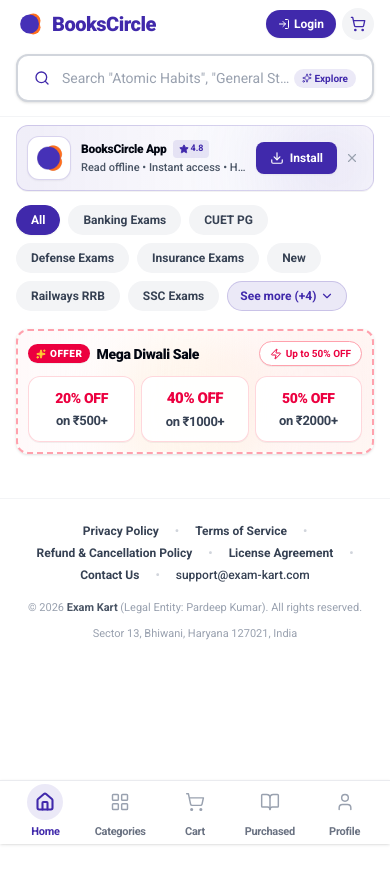
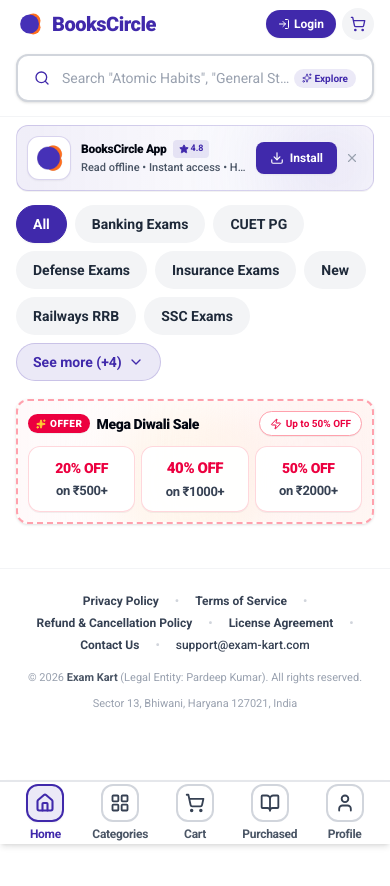
Before and after one commit to pktholia154/bookscirclefinal, a Next.js app: page / in a window 390 px wide. Shown: the top 886 px of the page. Before the commit the page ends 844 px from the top, so only its background shows below. Built offline with nearby package versions, Linux system fonts and the light colour scheme; no server answers; the database is empty.

Commit message:
style: update UI component aesthetics and scaling
Refined typography, padding, and border weights across several core components to improve visual hierarchy and readability on mobile devices.

```diff
--- a/components/BottomNav.tsx
+++ b/components/BottomNav.tsx
@@ -17,28 +17,30 @@
   cartCount,
 }) => {
   return (
-    <nav className="fixed bottom-0 left-0 right-0 z-40 h-16 sm:h-18 bg-white/95 backdrop-blur-md border-t md:border-x border-gray-200/80 flex items-center justify-around px-2 sm:px-6 max-w-2xl lg:max-w-3xl mx-auto shadow-sm">
+    <nav className="fixed bottom-0 left-0 right-0 z-40 h-16 sm:h-18 bg-white/95 backdrop-blur-md border-t-2 md:border-x-2 border-gray-200 flex items-center justify-around px-2 sm:px-6 max-w-2xl lg:max-w-3xl mx-auto shadow-md">
       {/* 1. Home Tab */}
       <button
         id="nav-tab-home"
         onClick={() => onTabChange('home')}
         className={`flex-1 py-1 flex flex-col items-center justify-center gap-1 transition-all active:scale-95 cursor-pointer ${
-          activeTab === 'home' ? 'text-[#4029AB]' : 'text-gray-400 hover:text-gray-600'
+          activeTab === 'home' ? 'text-[#4029AB]' : 'text-gray-600 hover:text-gray-900'
         }`}
       >
         <div
-          className={`w-9 h-9 rounded-full flex items-center justify-center transition-all ${
-            activeTab === 'home' ? 'bg-[#4029AB]/10' : ''
+          className={`w-9.5 h-9.5 sm:w-10 sm:h-10 rounded-xl sm:rounded-2xl border-2 flex items-center justify-center transition-all ${
+            activeTab === 'home'
+              ? 'border-[#4029AB] bg-[#4029AB]/10 text-[#4029AB] shadow-xs'
+              : 'border-gray-300 bg-white text-gray-700 hover:border-gray-500'
           }`}
         >
           <Home
             className="w-5 h-5"
-            strokeWidth={activeTab === 'home' ? 2.5 : 1.75}
+            strokeWidth={activeTab === 'home' ? 2.5 : 2.2}
           />
         </div>
         <span
-          className={`text-[11px] font-bold tracking-tight ${
-            activeTab === 'home' ? 'text-[#4029AB]' : 'text-gray-500'
+          className={`text-xs font-bold tracking-tight ${
+            activeTab === 'home' ? 'text-[#4029AB]' : 'text-gray-600'
           }`}
         >
           Home
@@ -50,22 +52,24 @@
         id="nav-tab-categories"
         onClick={() => onTabChange('categories')}
         className={`flex-1 py-1 flex flex-col items-center justify-center gap-1 transition-all active:scale-95 cursor-pointer ${
-          activeTab === 'categories' ? 'text-[#4029AB]' : 'text-gray-400 hover:text-gray-600'
+          activeTab === 'categories' ? 'text-[#4029AB]' : 'text-gray-600 hover:text-gray-900'
         }`}
       >
         <div
-          className={`w-9 h-9 rounded-full flex items-center justify-center transition-all ${
-            activeTab === 'categories' ? 'bg-[#4029AB]/10' : ''
+          className={`w-9.5 h-9.5 sm:w-10 sm:h-10 rounded-xl sm:rounded-2xl border-2 flex items-center justify-center transition-all ${
+            activeTab === 'categories'
+              ? 'border-[#4029AB] bg-[#4029AB]/10 text-[#4029AB] shadow-xs'
+              : 'border-gray-300 bg-white text-gray-700 hover:border-gray-500'
           }`}
         >
           <LayoutGrid
             className="w-5 h-5"
-            strokeWidth={activeTab === 'categories' ? 2.5 : 1.75}
+            strokeWidth={activeTab === 'categories' ? 2.5 : 2.2}
           />
         </div>
         <span
-          className={`text-[11px] font-bold tracking-tight ${
-            activeTab === 'categories' ? 'text-[#4029AB]' : 'text-gray-500'
+          className={`text-xs font-bold tracking-tight ${
+            activeTab === 'categories' ? 'text-[#4029AB]' : 'text-gray-600'
           }`}
         >
           Categories
@@ -77,27 +81,29 @@
         id="nav-tab-cart"
         onClick={() => onTabChange('cart')}
         className={`flex-1 py-1 relative flex flex-col items-center justify-center gap-1 transition-all active:scale-95 cursor-pointer ${
-          activeTab === 'cart' ? 'text-[#4029AB]' : 'text-gray-400 hover:text-gray-600'
+          activeTab === 'cart' ? 'text-[#4029AB]' : 'text-gray-600 hover:text-gray-900'
         }`}
       >
         <div
-          className={`w-9 h-9 rounded-full relative flex items-center justify-center transition-all ${
-            activeTab === 'cart' ? 'bg-[#4029AB]/10' : ''
+          className={`w-9.5 h-9.5 sm:w-10 sm:h-10 rounded-xl sm:rounded-2xl border-2 relative flex items-center justify-center transition-all ${
+            activeTab === 'cart'
+              ? 'border-[#4029AB] bg-[#4029AB]/10 text-[#4029AB] shadow-xs'
+              : 'border-gray-300 bg-white text-gray-700 hover:border-gray-500'
           }`}
         >
           <ShoppingCart
             className="w-5 h-5"
-            strokeWidth={activeTab === 'cart' ? 2.5 : 1.75}
+            strokeWidth={activeTab === 'cart' ? 2.5 : 2.2}
           />
           {cartCount > 0 && (
-            <span className="absolute 0 top-0.5 right-0.5 min-w-[16px] h-4 bg-[#4029AB] text-white text-[9px] font-black rounded-full flex items-center justify-center px-1 shadow-xs">
+            <span className="absolute -top-1.5 -right-1.5 min-w-[18px] h-[18px] bg-[#4029AB] text-white text-[10px] font-black rounded-full flex items-center justify-center px-1 shadow-xs border-2 border-white">
               {cartCount}
             </span>
           )}
         </div>
         <span
-          className={`text-[11px] font-bold tracking-tight ${
-            activeTab === 'cart' ? 'text-[#4029AB]' : 'text-gray-500'
+          className={`text-xs font-bold tracking-tight ${
+            activeTab === 'cart' ? 'text-[#4029AB]' : 'text-gray-600'
           }`}
         >
           Cart
@@ -109,22 +115,24 @@
         id="nav-tab-purchased"
         onClick={() => onTabChange('purchased')}
         className={`flex-1 py-1 flex flex-col items-center justify-center gap-1 transition-all active:scale-95 cursor-pointer ${
-          activeTab === 'purchased' ? 'text-[#4029AB]' : 'text-gray-400 hover:text-gray-600'
+          activeTab === 'purchased' ? 'text-[#4029AB]' : 'text-gray-600 hover:text-gray-900'
         }`}
       >
         <div
-          className={`w-9 h-9 rounded-full flex items-center justify-center transition-all ${
-            activeTab === 'purchased' ? 'bg-[#4029AB]/10' : ''
+          className={`w-9.5 h-9.5 sm:w-10 sm:h-10 rounded-xl sm:rounded-2xl border-2 flex items-center justify-center transition-all ${
+            activeTab === 'purchased'
+              ? 'border-[#4029AB] bg-[#4029AB]/10 text-[#4029AB] shadow-xs'
+              : 'border-gray-300 bg-white text-gray-700 hover:border-gray-500'
           }`}
         >
           <BookOpen
             className="w-5 h-5"
-            strokeWidth={activeTab === 'purchased' ? 2.5 : 1.75}
+            strokeWidth={activeTab === 'purchased' ? 2.5 : 2.2}
           />
         </div>
         <span
-          className={`text-[11px] font-bold tracking-tight ${
-            activeTab === 'purchased' ? 'text-[#4029AB]' : 'text-gray-500'
+          className={`text-xs font-bold tracking-tight ${
+            activeTab === 'purchased' ? 'text-[#4029AB]' : 'text-gray-600'
           }`}
         >
           Purchased
@@ -136,22 +144,24 @@
         id="nav-tab-profile"
         onClick={() => onTabChange('profile')}
         className={`flex-1 py-1 flex flex-col items-center justify-center gap-1 transition-all active:scale-95 cursor-pointer ${
-          activeTab === 'profile' ? 'text-[#4029AB]' : 'text-gray-400 hover:text-gray-600'
+          activeTab === 'profile' ? 'text-[#4029AB]' : 'text-gray-600 hover:text-gray-900'
         }`}
       >
         <div
-          className={`w-9 h-9 rounded-full flex items-center justify-center transition-all ${
-            activeTab === 'profile' ? 'bg-[#4029AB]/10' : ''
+          className={`w-9.5 h-9.5 sm:w-10 sm:h-10 rounded-xl sm:rounded-2xl border-2 flex items-center justify-center transition-all ${
+            activeTab === 'profile'
+              ? 'border-[#4029AB] bg-[#4029AB]/10 text-[#4029AB] shadow-xs'
+              : 'border-gray-300 bg-white text-gray-700 hover:border-gray-500'
           }`}
         >
           <User
             className="w-5 h-5"
-            strokeWidth={activeTab === 'profile' ? 2.5 : 1.75}
+            strokeWidth={activeTab === 'profile' ? 2.5 : 2.2}
           />
         </div>
         <span
-          className={`text-[11px] font-bold tracking-tight ${
-            activeTab === 'profile' ? 'text-[#4029AB]' : 'text-gray-500'
+          className={`text-xs font-bold tracking-tight ${
+            activeTab === 'profile' ? 'text-[#4029AB]' : 'text-gray-600'
           }`}
         >
           Profile
--- a/components/CategoryChips.tsx
+++ b/components/CategoryChips.tsx
@@ -41,10 +41,10 @@
         <Link
           id="chip-all"
           href="/"
-          className={`shrink-0 px-3.5 py-1.5 rounded-full text-xs font-bold transition-all duration-200 active:scale-95 whitespace-nowrap cursor-pointer ${
+          className={`shrink-0 px-4 py-2 rounded-full text-sm sm:text-[15px] font-bold transition-all duration-200 active:scale-95 whitespace-nowrap cursor-pointer ${
             selectedCategory.toLowerCase() === 'all'
               ? 'bg-[#4029AB] text-white border border-[#4029AB] shadow-xs'
-              : 'bg-gray-100 text-gray-700 border border-transparent hover:bg-gray-200'
+              : 'bg-gray-100 text-gray-800 border border-transparent hover:bg-gray-200'
           }`}
         >
           All
@@ -60,10 +60,10 @@
               key={cat.id}
               id={`chip-${slug}`}
               href={`/category/${encodeURIComponent(slug)}`}
-              className={`shrink-0 px-3.5 py-1.5 rounded-full text-xs font-bold transition-all duration-200 active:scale-95 whitespace-nowrap cursor-pointer ${
+              className={`shrink-0 px-4 py-2 rounded-full text-sm sm:text-[15px] font-bold transition-all duration-200 active:scale-95 whitespace-nowrap cursor-pointer ${
                 isSelected
                   ? 'bg-[#4029AB] text-white border border-[#4029AB] shadow-xs'
-                  : 'bg-gray-100 text-gray-700 border border-transparent hover:bg-gray-200'
+                  : 'bg-gray-100 text-gray-800 border border-transparent hover:bg-gray-200'
               }`}
             >
               {cat.title}
@@ -76,14 +76,14 @@
           <button
             id="chip-see-more-toggle"
             onClick={() => setIsExpanded((prev) => !prev)}
-            className="shrink-0 px-3 py-1.5 rounded-full text-xs font-bold text-[#4029AB] bg-[#4029AB]/10 hover:bg-[#4029AB]/15 border border-[#4029AB]/20 flex items-center gap-1 transition-all duration-200 active:scale-95 cursor-pointer"
+            className="shrink-0 px-4 py-2 rounded-full text-sm sm:text-[15px] font-bold text-[#4029AB] bg-[#4029AB]/10 hover:bg-[#4029AB]/15 border border-[#4029AB]/20 flex items-center gap-1.5 transition-all duration-200 active:scale-95 cursor-pointer"
             aria-label={isExpanded ? 'Show fewer categories' : 'See more categories'}
           >
             <span>{isExpanded ? 'Show less' : `See more (+${categories.length - initialVisibleCount})`}</span>
             {isExpanded ? (
-              <ChevronUp className="w-3.5 h-3.5" />
+              <ChevronUp className="w-4 h-4" />
             ) : (
-              <ChevronDown className="w-3.5 h-3.5" />
+              <ChevronDown className="w-4 h-4" />
             )}
           </button>
         )}
```
Also changed, not shown: components/BookCard.tsx (+16 -16 lines), components/BookListView.tsx (+12 -12 lines), components/CategoriesView.tsx (+21 -21 lines), components/DedicatedSearchView.tsx (+15 -15 lines), components/InstallSuccessModal.tsx (+26 -95 lines).
